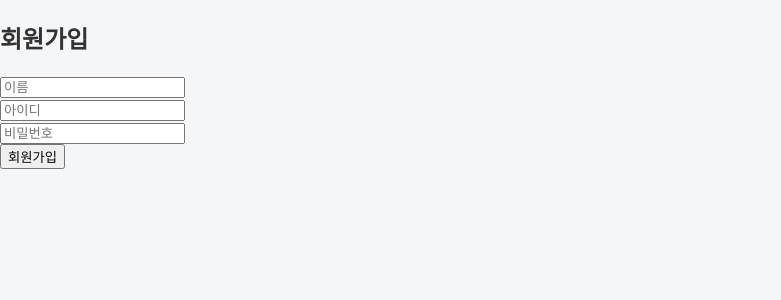
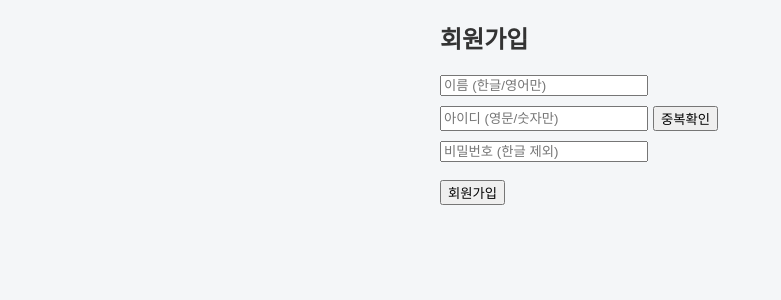
Before and after one commit to 6ReactTeamproject/test, a React (Vite) app: page /signup in a window 1280 px wide. Shown: the top 300 px of the page, without its empty margins (0-781 px from the left). Built offline with nearby package versions, Linux system fonts and the light colour scheme.

Commit message:
아이디중복 방지

```diff
--- a/src/components/Login/Signup.jsx
+++ b/src/components/Login/Signup.jsx
@@ -7,14 +7,69 @@ export function Signup() {
   const [userId, setUserId] = useState("");
   const [passwd, setPassword] = useState("");
 
-  const handleSignup = async () => {
-    // 🔒 유효성 검사
-    if (!name || !userId || !passwd) {
-      alert("이름, 아이디, 비밀번호를 모두 입력하세요.");
+  const [idCheckMsg, setIdCheckMsg] = useState("");
+  const [idCheckColor, setIdCheckColor] = useState("black");
+
+  const nameRegex = /^[가-힣a-zA-Z\s]+$/;
+  const idRegex = /^[a-zA-Z0-9]+$/;
+  const passwordRegex = /^[^\u3131-\uD79D]+$/;
+
+  const isNameValid = nameRegex.test(name);
+  const isUserIdValid = idRegex.test(userId);
+  const isPasswordValid = passwordRegex.test(passwd);
+
+  const checkDuplicateId = async () => {
+    if (!userId) {
+      setIdCheckMsg("아이디를 입력하세요.");
+      setIdCheckColor("red");
+      return;
+    }
+    if (!isUserIdValid) {
+      setIdCheckMsg("아이디 형식이 올바르지 않습니다.");
+      setIdCheckColor("red");
       return;
     }
 
-    // 아이디 중복 확인
+    try {
+      const res = await fetch(`${API_URL}?loginId=${userId}`);
+      const users = await res.json();
+
+      if (users.length > 0) {
+        setIdCheckMsg("이미 존재하는 아이디입니다.");
+        setIdCheckColor("red");
+      } else {
+        setIdCheckMsg("사용 가능한 아이디입니다.");
+        setIdCheckColor("green");
+      }
+    } catch (err) {
+      console.error("중복 확인 중 오류:", err);
+      setIdCheckMsg("중복 확인 중 오류가 발생했습니다.");
+      setIdCheckColor("red");
+    }
+  };
+
+  const handleSignup = async () => {
+    if (!name || !userId || !passwd) {
+      alert("모든 항목을 입력하세요.");
+      return;
+    }
+
+    if (!isNameValid) {
+      alert("이름 형식이 올바르지 않습니다.");
+      return;
+    }
+
+    if (!isUserIdValid) {
+      alert("아이디 형식이 올바르지 않습니다.");
+      return;
+    }
+
+    if (!isPasswordValid) {
+      alert("비밀번호에 한글을 포함할 수 없습니다.");
+      return;
+    }
+
+    try {
       const res = await fetch(`${API_URL}?loginId=${userId}`);
       const existingUsers = await res.json();
 
@@ -23,37 +78,80 @@ export function Signup() {
         return;
       }
 
-    // 회원가입 요청
-    fetch(API_URL, {
+      const postRes = await fetch(API_URL, {
         method: "POST",
         headers: { "Content-Type": "application/json" },
-      body: JSON.stringify({ name: name, loginId: userId, password: passwd }),
-    })
-      .then((res) => {
-        if (res.ok) {
+        body: JSON.stringify({
+          name,
+          loginId: userId,
+          password: passwd,
+        }),
+      });
+
+      if (postRes.ok) {
         alert("회원가입 성공!");
-          // 입력값 초기화
         setName("");
         setUserId("");
         setPassword("");
+        setIdCheckMsg("");
       } else {
-          alert("회원가입 실패");
+        alert("회원가입 실패! 서버 오류");
       }
-      })
-      .catch((err) => {
-        console.error(err);
-        alert("에러 발생!");
-      });
+    } catch (err) {
+      console.error("에러 발생:", err);
+      alert("서버와의 통신 중 문제가 발생했습니다.");
+    }
   };
 
   return (
-    <div>
+    <div style={{ maxWidth: "400px", margin: "20px auto", fontFamily: "sans-serif" }}>
       <h2>회원가입</h2>
-      <input value={name} onChange={(e) => setName(e.target.value)} placeholder="이름" />
+
+      {/* 이름 */}
+      <input
+        value={name}
+        onChange={(e) => setName(e.target.value)}
+        placeholder="이름 (한글/영어만)"
+        style={{ width: "200px" }}
+      />
       <br />
-      <input value={userId} onChange={(e) => setUserId(e.target.value)} placeholder="아이디" />
+      {name && !isNameValid && (
+        <div>이름에는 숫자나 특수문자를 사용할 수 없습니다.</div>
+      )}
+
+      {/* 아이디 + 중복확인 버튼 */}
+      <div style={{ display: "flex", gap: "5px", marginTop: "10px" }}>
+        <input
+          value={userId}
+          onChange={(e) => {
+            setUserId(e.target.value);
+            setIdCheckMsg(""); // 메시지 초기화
+          }}
+          placeholder="아이디 (영문/숫자만)"
+          style={{ width: "200px" }}
+        />
+        <button onClick={checkDuplicateId}>중복확인</button>
+      </div>
+      {userId && !isUserIdValid && (
+        <div>특수문자 또는 한글은 사용할 수 없습니다.</div>
+      )}
+      {idCheckMsg && (
+        <div style={{ color: idCheckColor }}>{idCheckMsg}</div>
+      )}
+
+      {/* 비밀번호 */}
+      <input
+        type="password"
+        value={passwd}
+        onChange={(e) => setPassword(e.target.value)}
+        placeholder="비밀번호 (한글 제외)"
+        style={{ width: "200px", marginTop: "10px" }}
+      />
       <br />
-      <input value={passwd} onChange={(e) => setPassword(e.target.value)} placeholder="비밀번호" type="password" />
+      {passwd && !isPasswordValid && (
+        <div>비밀번호에 한글을 포함할 수 없습니다.</div>
+      )}
+
       <br />
       <button onClick={handleSignup}>회원가입</button>
     </div>
```
Lines whose indentation alone changed are shown as unchanged.
